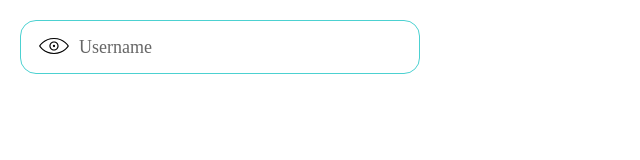
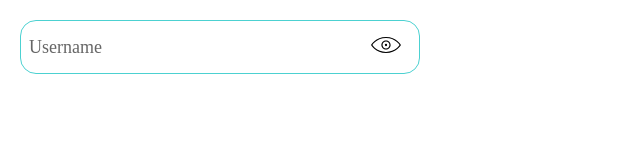
Before and after one commit to cookies-with-tea/fims-site, a React (Vite) app: page / in a window 1280 px wide. Shown: the top 160 px of the page, without its empty margins (0-640 px from the left). Built offline with nearby package versions, Linux system fonts and the light colour scheme.

Commit message:
ASF-2:сделал рендер иконки password внутри компонента

```diff
--- a/src/App.tsx
+++ b/src/App.tsx
@@ -14,7 +14,6 @@ function App() {
             type="password"
             value={value}
             onChange={setValue}
-            iconPassword={<Icon name="password" className="icon-input"/>}
             clearable={<Icon name="close" className="icon-input"/>}
         />
     )
--- a/src/scss/style.scss
+++ b/src/scss/style.scss
@@ -10,6 +10,3 @@
 body{
     padding: 20px;
 }
-.icon-input{
-    font-size: 30px;
-}
--- a/src/ui/input/input.module.scss
+++ b/src/ui/input/input.module.scss
@@ -32,3 +32,7 @@
     padding: 0 10px;
     cursor: pointer;
 }
+
+.icon-input{
+    font-size: 30px;
+}
--- a/src/ui/input/input.tsx
+++ b/src/ui/input/input.tsx
@@ -1,4 +1,5 @@
 import { ReactNode, useState} from "react"
+import { Icon } from "../icon/Icon"
 import style from "./input.module.scss"
 import cnBind from 'classnames/bind'
 
@@ -34,27 +35,22 @@ export const Input = ({
 
     const [passwordShown, setPasswordShown] = useState(false);
 
+    const inputType = passwordShown ? "text" : type
     const classes = cx(
         className,
         "input",
     )
-
     return (
-        <div className={cx("input--wrapper")}>
-            { iconPassword && (
-                <div className={cx('postfix-icon')} onClick={() => setPasswordShown(!passwordShown)}>
-                    { iconPassword }
-                </div>
-            )}
+        <div className={cx("input--wrapper")} style={{maxWidth:"400px"}}>
             { prefixIcon && (
-                <div className={cx('prefix-icon')}>
+                <div className={cx('prefix-icon', "icon-input")}>
                     { prefixIcon }
                 </div>
             )}
             <input
                 className={classes}
                 value={value}
-                type={passwordShown ? "text" : type}
+                type={inputType}
                 placeholder={placeholder}
                 disabled={disabled}
                 onChange={(event) => onChange(event.target.value)}
@@ -65,6 +61,11 @@ export const Input = ({
                     </div>
                 )
             }
+            { type === "password" && (
+                <div className={cx('postfix-icon', "icon-input")} onClick={() => setPasswordShown(!passwordShown)}>
+                    {<Icon name={`${iconPassword ? iconPassword: "password"}`} className={cx("icon-input")}/>}
+                </div>
+            )}
             { postfixIcon && (
                 <div className={cx('postfix-icon')}>
                     { postfixIcon }
```
Also changed, not shown: src/ui/Button/Button.tsx (+9 -10 lines).
